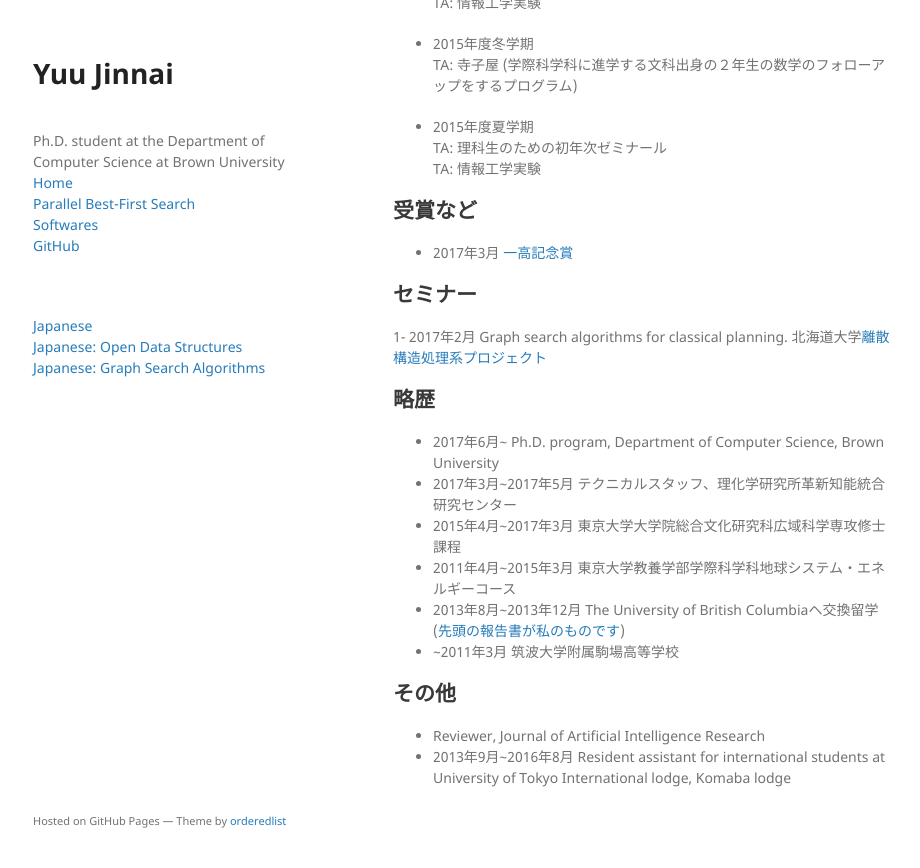
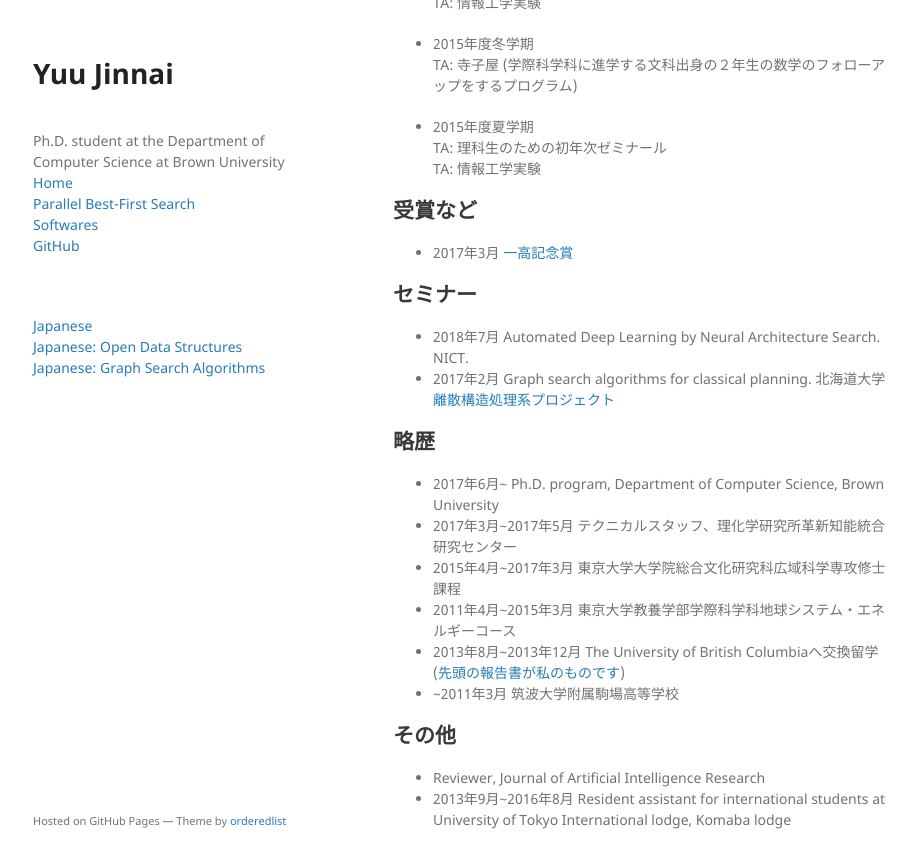
Before and after one commit to jinnaiyuu/jinnaiyuu.github.io, a Jekyll site: the page built from ja/index.md, in a window 1280 px wide and 900 px high, scrolled down 2920 px. Shown: the top 868 px of the window, without its empty margins (177-1097 px from the left). Built offline with Jekyll 4.4.1, drawn with Linux system fonts in a browser that asks for light colours; our own code applies the rules of GitHub Pages for plain Markdown files.

Commit message:
seminar at NICT

```diff
--- a/ja/index.md
+++ b/ja/index.md
@@ -103,7 +103,8 @@ TA: 情報工学実験
 
 ## セミナー
 
-1- 2017年2月 Graph search algorithms for classical planning. 北海道大学[離散構造処理系プロジェクト](https://www-erato.ist.hokudai.ac.jp/index.php)
+- 2018年7月 Automated Deep Learning by Neural Architecture Search. NICT.
+- 2017年2月 Graph search algorithms for classical planning. 北海道大学[離散構造処理系プロジェクト](https://www-erato.ist.hokudai.ac.jp/index.php)
 
 ## 略歴
 - 2017年6月~ Ph.D. program, Department of Computer Science, Brown University
```
Also changed, not shown: index.md (+3 -1 lines).
